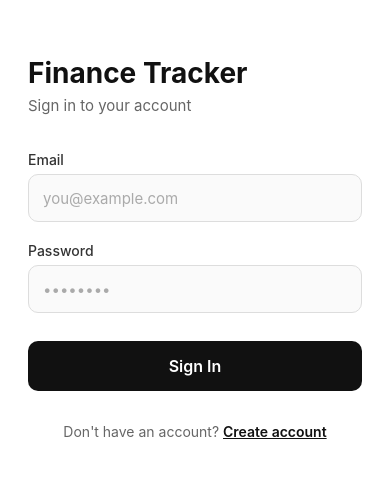
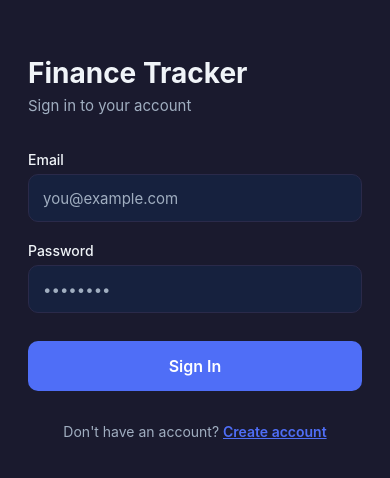
Before and after one commit to alexlogalu-crypto/finance-tracker-mobile, a React Native app: screen /Login in a window 390 px wide. Shown: the part 154-632 px from the top of the page. Built offline with nearby package versions, Linux system fonts and the light colour scheme.

Commit message:
style: retheme LoginScreen to dark/blue palette

```diff
--- a/screens/LoginScreen.js
+++ b/screens/LoginScreen.js
@@ -71,7 +71,7 @@ export default function LoginScreen({ navigation }) {
             <TextInput
               style={[styles.input, errors.email && styles.inputError]}
               placeholder="you@example.com"
-              placeholderTextColor="#aaa"
+              placeholderTextColor="#a0aec0"
               value={email}
               onChangeText={setEmail}
               keyboardType="email-address"
@@ -86,7 +86,7 @@ export default function LoginScreen({ navigation }) {
             <TextInput
               style={[styles.input, errors.password && styles.inputError]}
               placeholder="••••••••"
-              placeholderTextColor="#aaa"
+              placeholderTextColor="#a0aec0"
               value={password}
               onChangeText={setPassword}
               secureTextEntry
@@ -122,7 +122,7 @@ export default function LoginScreen({ navigation }) {
 const styles = StyleSheet.create({
   container: {
     flex: 1,
-    backgroundColor: '#fff',
+    backgroundColor: '#1a1a2e',
   },
   inner: {
     flex: 1,
@@ -133,12 +133,12 @@ const styles = StyleSheet.create({
   title: {
     fontSize: 28,
     fontWeight: '700',
-    color: '#111',
+    color: '#f0f4f8',
     marginBottom: 6,
   },
   subtitle: {
     fontSize: 15,
-    color: '#666',
+    color: '#a0aec0',
     marginBottom: 36,
   },
   form: {
@@ -150,28 +150,28 @@ const styles = StyleSheet.create({
   label: {
     fontSize: 14,
     fontWeight: '500',
-    color: '#333',
+    color: '#f0f4f8',
   },
   input: {
     height: 48,
     borderWidth: 1,
-    borderColor: '#ddd',
+    borderColor: '#2a2a4a',
     borderRadius: 10,
     paddingHorizontal: 14,
     fontSize: 15,
-    color: '#111',
-    backgroundColor: '#fafafa',
+    color: '#f0f4f8',
+    backgroundColor: '#16213e',
   },
   inputError: {
-    borderColor: '#e53935',
+    borderColor: '#fc8181',
   },
   errorText: {
     fontSize: 12,
-    color: '#e53935',
+    color: '#fc8181',
   },
   button: {
     height: 50,
-    backgroundColor: '#111',
+    backgroundColor: '#4f6ef7',
     borderRadius: 10,
     alignItems: 'center',
     justifyContent: 'center',
@@ -192,12 +192,12 @@ const styles = StyleSheet.create({
   },
   footerText: {
     fontSize: 14,
-    color: '#666',
+    color: '#a0aec0',
   },
   link: {
     fontSize: 14,
     fontWeight: '600',
-    color: '#111',
+    color: '#4f6ef7',
     textDecorationLine: 'underline',
   },
 });
```
